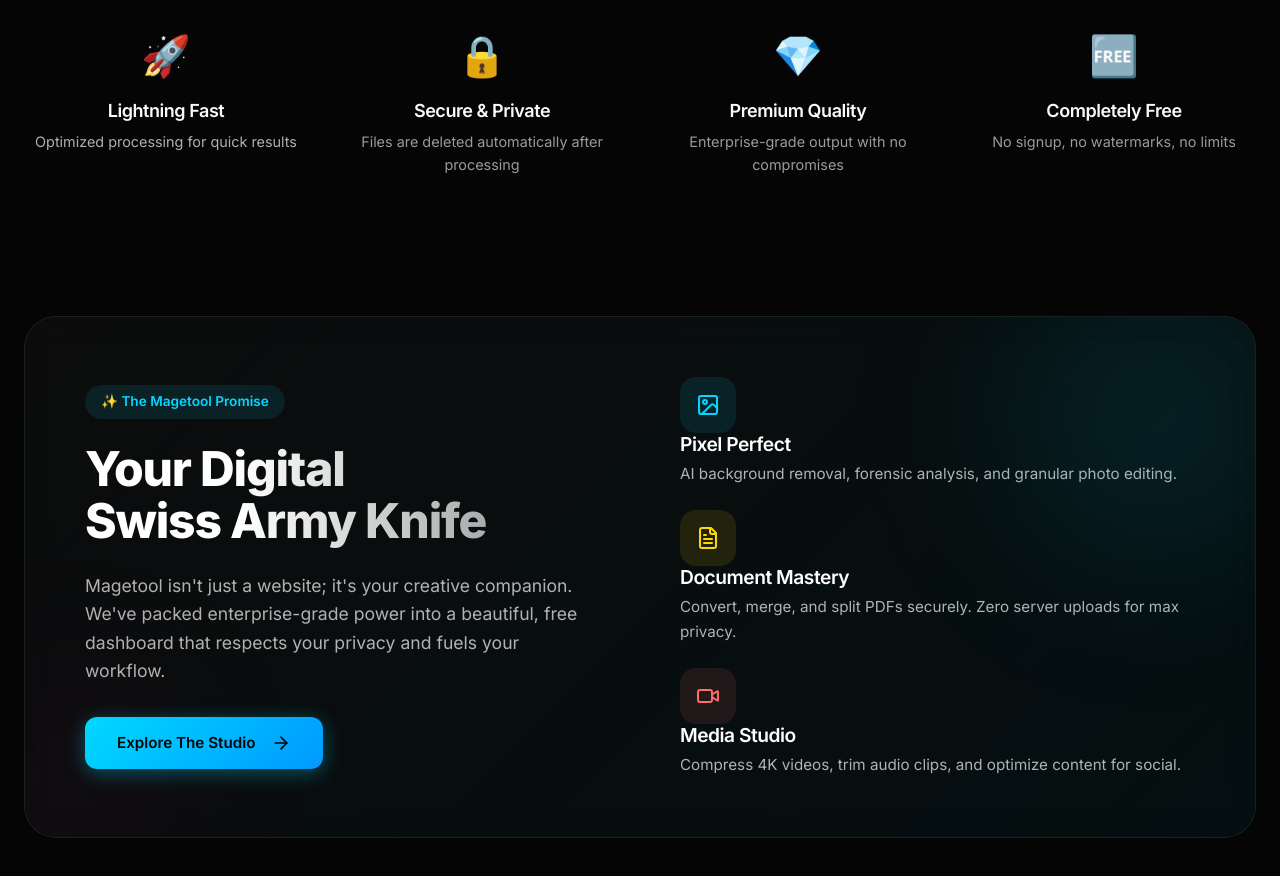
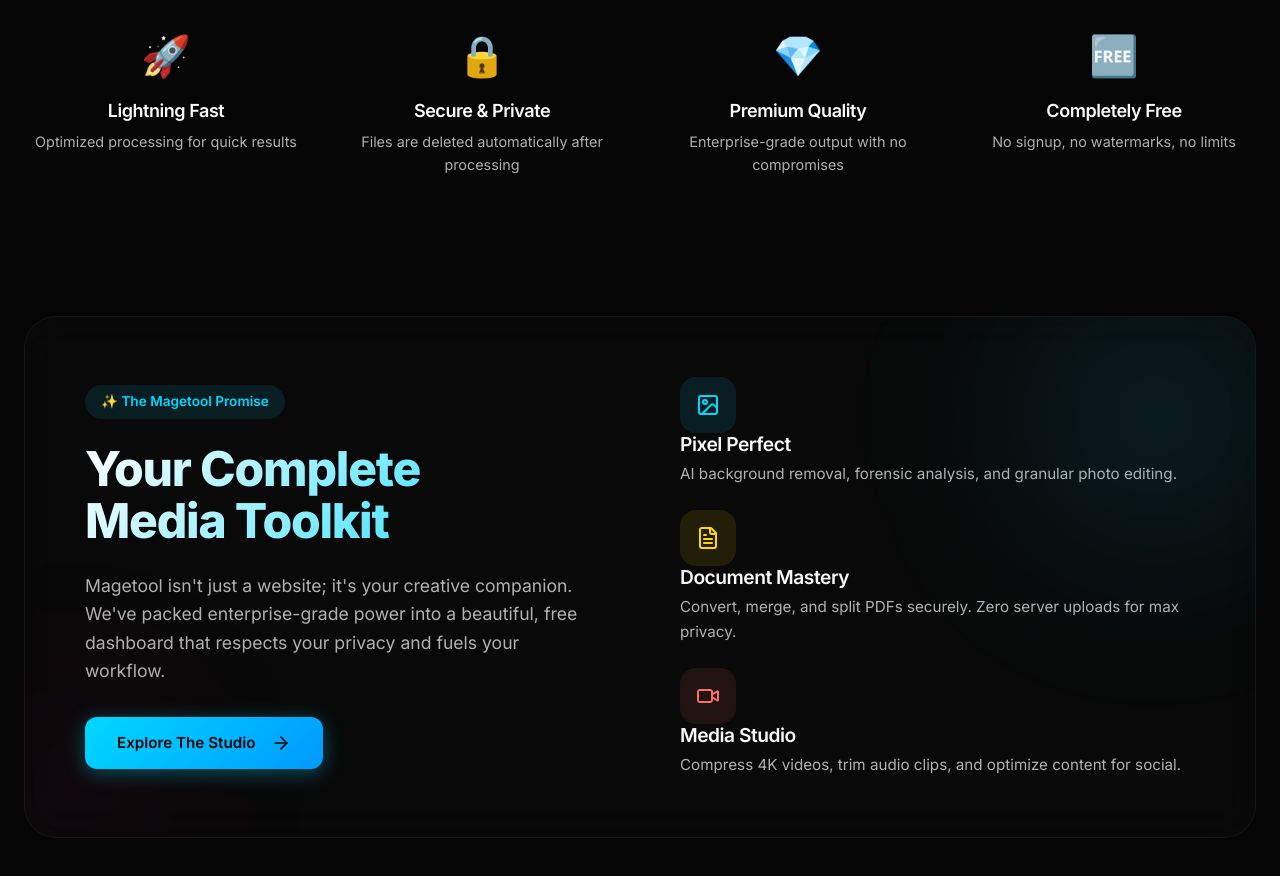
Before and after one commit to Aero99op/magetool, a Next.js app in the folder frontend/: page / in a window 1280 px wide. Shown: the part 1440-2316 px from the top of the page. Built offline with nearby package versions, Linux system fonts and the light colour scheme; no server answers.

Commit message:
update frontend

```diff
--- a/frontend/src/app/page.tsx
+++ b/frontend/src/app/page.tsx
@@ -227,21 +227,21 @@
                     <div>
                         <div style={{ fontSize: '2.5rem', marginBottom: '12px' }}>🔒</div>
                         <h4 style={{ marginBottom: '8px' }}>Secure & Private</h4>
-                        <p style={{ color: 'rgba(255, 255, 255, 0.6)', fontSize: '0.9rem' }}>
+                        <p style={{ color: 'var(--text-secondary)', fontSize: '0.9rem' }}>
                             Files are deleted automatically after processing
                         </p>
                     </div>
                     <div>
                         <div style={{ fontSize: '2.5rem', marginBottom: '12px' }}>💎</div>
                         <h4 style={{ marginBottom: '8px' }}>Premium Quality</h4>
-                        <p style={{ color: 'rgba(255, 255, 255, 0.6)', fontSize: '0.9rem' }}>
+                        <p style={{ color: 'var(--text-secondary)', fontSize: '0.9rem' }}>
                             Enterprise-grade output with no compromises
                         </p>
                     </div>
                     <div>
                         <div style={{ fontSize: '2.5rem', marginBottom: '12px' }}>🆓</div>
                         <h4 style={{ marginBottom: '8px' }}>Completely Free</h4>
-                        <p style={{ color: 'rgba(255, 255, 255, 0.6)', fontSize: '0.9rem' }}>
+                        <p style={{ color: 'var(--text-secondary)', fontSize: '0.9rem' }}>
                             No signup, no watermarks, no limits
                         </p>
                     </div>
@@ -256,8 +256,8 @@
                 style={{ padding: '80px 0' }}
             >
                 <div style={{
-                    background: 'linear-gradient(135deg, rgba(255,255,255,0.03) 0%, rgba(0,217,255,0.05) 100%)',
-                    border: '1px solid rgba(255,255,255,0.08)',
+                    background: 'var(--glass-bg)',
+                    border: '1px solid var(--glass-border)',
                     borderRadius: '32px',
                     padding: 'clamp(30px, 5vw, 60px)',
                     position: 'relative',
@@ -296,11 +296,11 @@
                                 fontWeight: 800,
                                 marginBottom: '24px',
                                 lineHeight: 1.1,
-                                background: 'linear-gradient(to right, #ffffff 30%, rgba(255,255,255,0.5))',
+                                background: 'var(--gradient-title)',
                                 WebkitBackgroundClip: 'text',
                                 WebkitTextFillColor: 'transparent'
                             }}>
-                                Your Digital<br />Swiss Army Knife
+                                Your Complete<br />Media Toolkit
                             </h2>
                             <p style={{ fontSize: '1.1rem', color: 'var(--text-secondary)', marginBottom: '32px', lineHeight: 1.6, maxWidth: '500px' }}>
                                 Magetool isn't just a website; it's your creative companion.
@@ -323,7 +323,7 @@
                                     <Image size={24} />
                                 </div>
                                 <div>
-                                    <h4 style={{ fontSize: '1.2rem', fontWeight: 600, marginBottom: '6px', color: '#fff' }}>Pixel Perfect</h4>
+                                    <h4 style={{ fontSize: '1.2rem', fontWeight: 600, marginBottom: '6px', color: 'var(--text-primary)' }}>Pixel Perfect</h4>
                                     <p style={{ fontSize: '0.95rem', color: 'var(--text-secondary)', margin: 0 }}>AI background removal, forensic analysis, and granular photo editing.</p>
                                 </div>
                             </motion.div>
@@ -337,7 +337,7 @@
                                     <FileText size={24} />
                                 </div>
                                 <div>
-                                    <h4 style={{ fontSize: '1.2rem', fontWeight: 600, marginBottom: '6px', color: '#fff' }}>Document Mastery</h4>
+                                    <h4 style={{ fontSize: '1.2rem', fontWeight: 600, marginBottom: '6px', color: 'var(--text-primary)' }}>Document Mastery</h4>
                                     <p style={{ fontSize: '0.95rem', color: 'var(--text-secondary)', margin: 0 }}>Convert, merge, and split PDFs securely. Zero server uploads for max privacy.</p>
                                 </div>
                             </motion.div>
@@ -351,7 +351,7 @@
                                     <Video size={24} />
                                 </div>
                                 <div>
-                                    <h4 style={{ fontSize: '1.2rem', fontWeight: 600, marginBottom: '6px', color: '#fff' }}>Media Studio</h4>
+                                    <h4 style={{ fontSize: '1.2rem', fontWeight: 600, marginBottom: '6px', color: 'var(--text-primary)' }}>Media Studio</h4>
                                     <p style={{ fontSize: '0.95rem', color: 'var(--text-secondary)', margin: 0 }}>Compress 4K videos, trim audio clips, and optimize content for social.</p>
                                 </div>
                             </motion.div>
@@ -374,10 +374,10 @@
                     }
 
                     .feature-card {
-                        background: rgba(0,0,0,0.3);
+                        background: var(--glass-bg);
                         padding: 24px;
                         border-radius: 24px;
-                        border: 1px solid rgba(255,255,255,0.05);
+                        border: 1px solid var(--glass-border);
                         display: flex;
                         gap: 24px;
                         align-items: center; /* Centered alignment looks cleaner */
```
